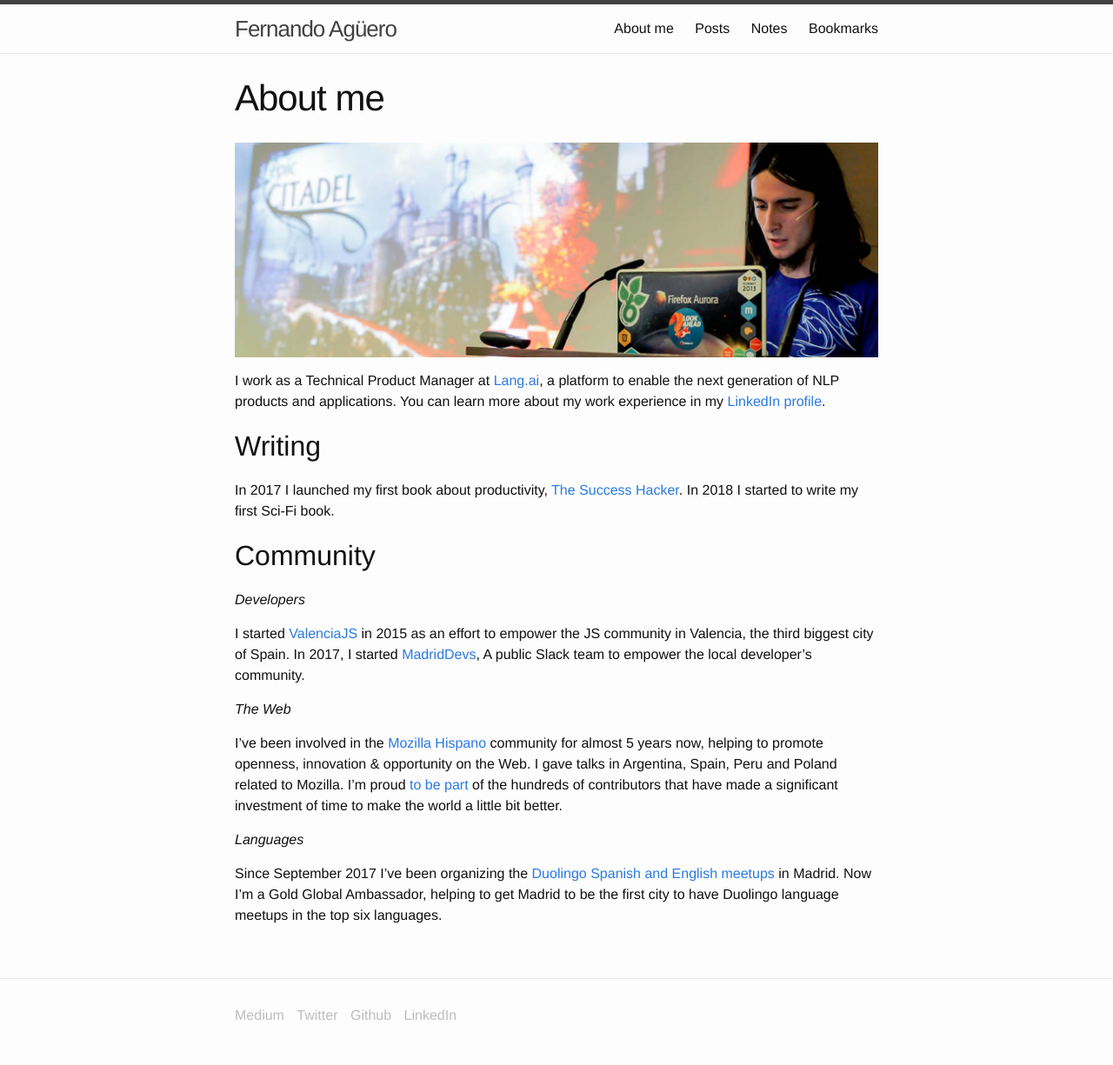
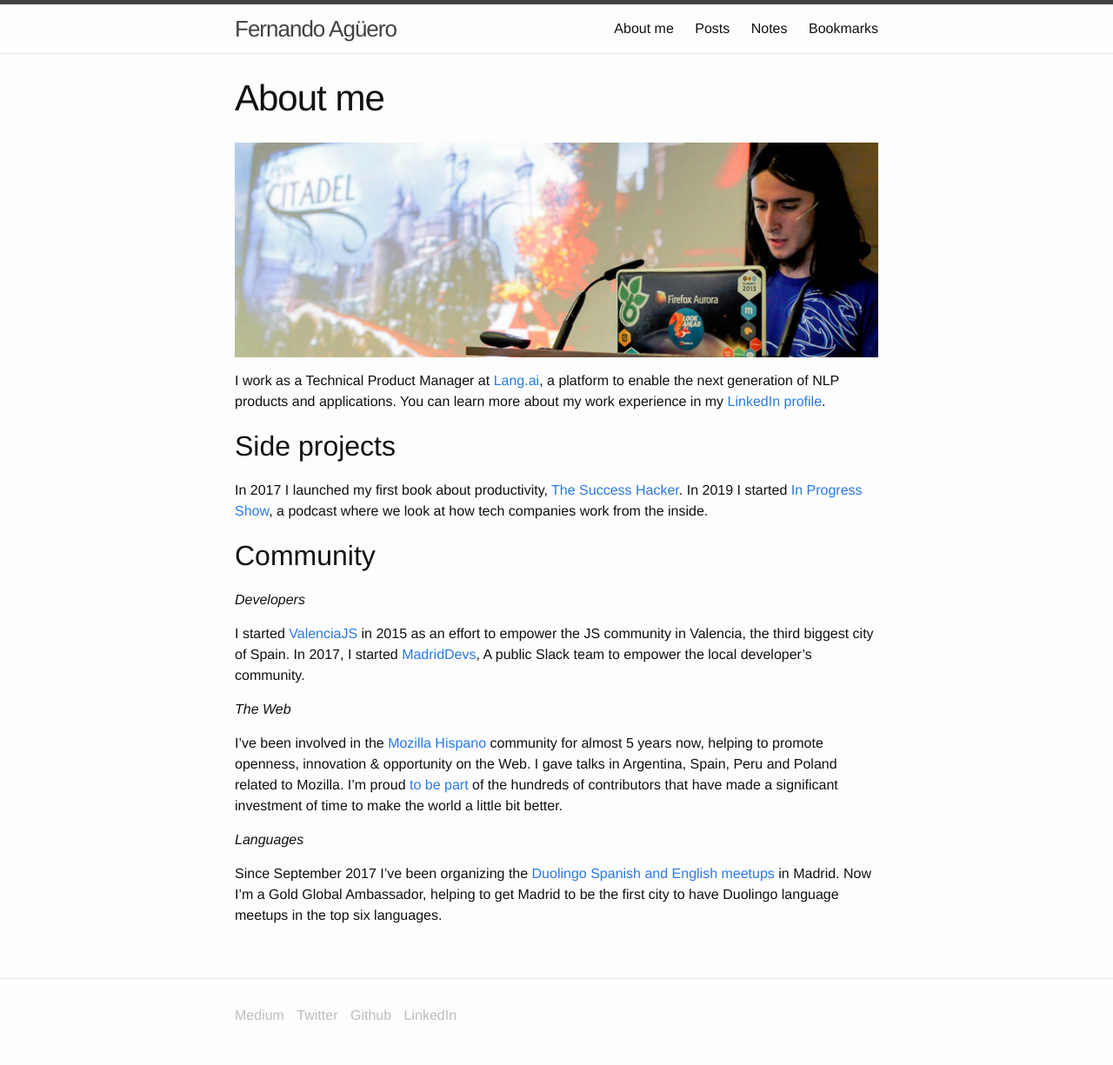
Before and after one commit to fjaguero/site, a Jekyll site: the page built from about.markdown, in a window 1280 px wide. Shown: the whole page at 87% size. Built offline with Jekyll 4.4.1, drawn with Linux system fonts in a browser that asks for light colours; some web fonts are replaced.

Commit message:
Updated About

```diff
--- a/about.markdown
+++ b/about.markdown
@@ -7,9 +7,9 @@
 
 I work as a Technical Product Manager at [Lang.ai](https://lang.ai), a platform to enable the next generation of NLP products and applications. You can learn more about my work experience in my [LinkedIn profile](https://www.linkedin.com/in/fjaguero/).
 
-## Writing
+## Side projects
 
-In 2017 I launched my first book about productivity, [The Success Hacker](https://thesuccesshacker.es/). In 2018 I started to write my first Sci-Fi book.
+In 2017 I launched my first book about productivity, [The Success Hacker](https://thesuccesshacker.es/). In 2019 I started [In Progress Show](http://inprogressshow.com), a podcast where we look at how tech companies work from the inside.
 
 ## Community
 
```
